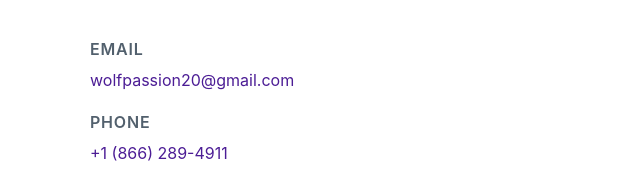
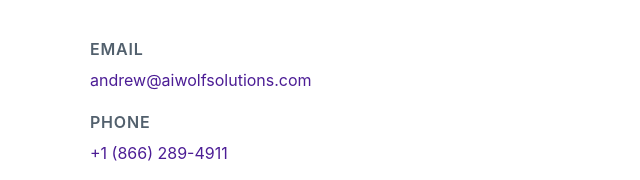
Before and after one commit to wolfman30/medspa-landing, a plain HTML site: page index.html in a window 1280 px wide. Shown: the part 2200-2380 px from the top of the page, 0-640 px from the left. Drawn offline with Linux system fonts and the light colour scheme.

Commit message:
updated email to professional email in Google Workspace

```diff
--- a/index.html
+++ b/index.html
@@ -124,7 +124,7 @@
           <ul class="contact__details">
             <li>
               <span>Email</span>
-              <a href="mailto:wolfpassion20@gmail.com">wolfpassion20@gmail.com</a>
+              <a href="mailto:andrew@aiwolfsolutions.com">andrew@aiwolfsolutions.com</a>
             </li>
             <li>
               <span>Phone</span>
```
